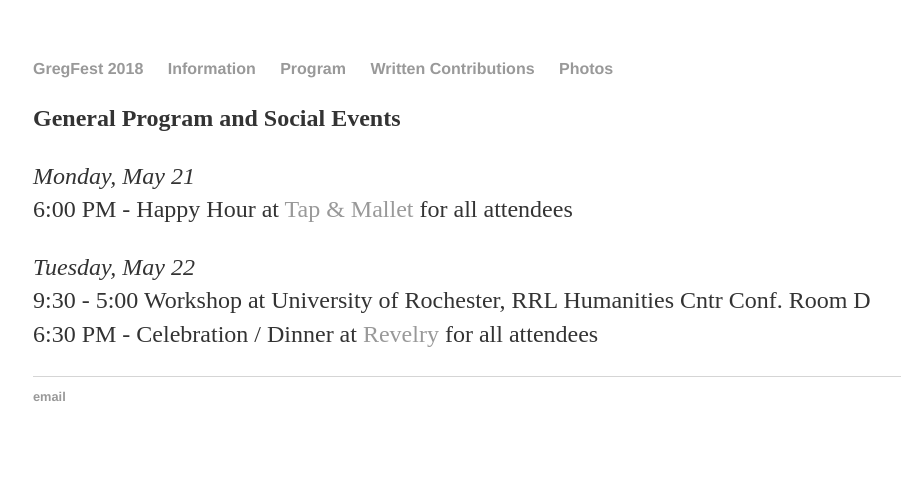
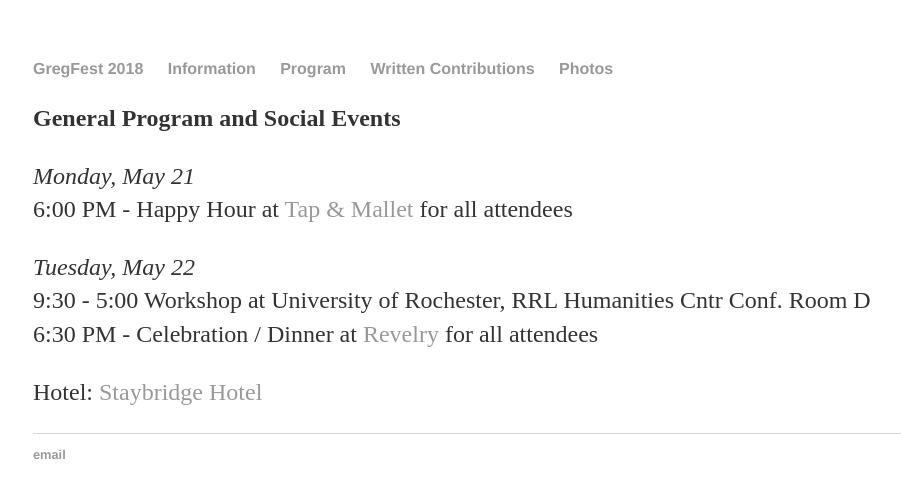
Before and after one commit to GregFest2018/GregFest2018.github.io, a Jekyll site: the page built from information.html, in a window 1280 px wide. Shown: the top 498 px of the page, without its empty margins (159-1060 px from the left). Built offline with Jekyll 4.4.1, drawn with Linux system fonts in a browser that asks for light colours.

Commit message:
Update information.html

```diff
--- a/information.html
+++ b/information.html
@@ -2,8 +2,8 @@
 layout: default
 title: information
 ---
-<div class="blurb">
-	<p> <b>General Program and Social Events</b></p>
+<div class="blurb"><p><p><p><p><p><p>
+	<p> <b>General Program and Social Events</b></p><p><p>
 	<p> <i>Monday, May 21 </i>
 		<br>6:00 PM - Happy Hour at <a href="http://www.tapandmallet.com/">Tap & Mallet </a> for all attendees  </p>
 
@@ -11,4 +11,10 @@
 		<br>9:30 - 5:00 Workshop at University of Rochester, RRL Humanities Cntr Conf. Room D
 		<br>6:30 PM - Celebration / Dinner at <a href="http://www.therevelryroc.com/">Revelry</a> for all attendees  </p>
 
+
+	<p><p><p><p><p><p>
+	Hotel: <a href="https://www.ihg.com/staybridge/hotels/us/en/rochester/rocba/hoteldetail?cm_mmc=GoogleMaps-_-SB-_-US-_-ROCBA">Staybridge Hotel </a>
+
+	</p>
+
 </div><!-- /.blurb -->
```
